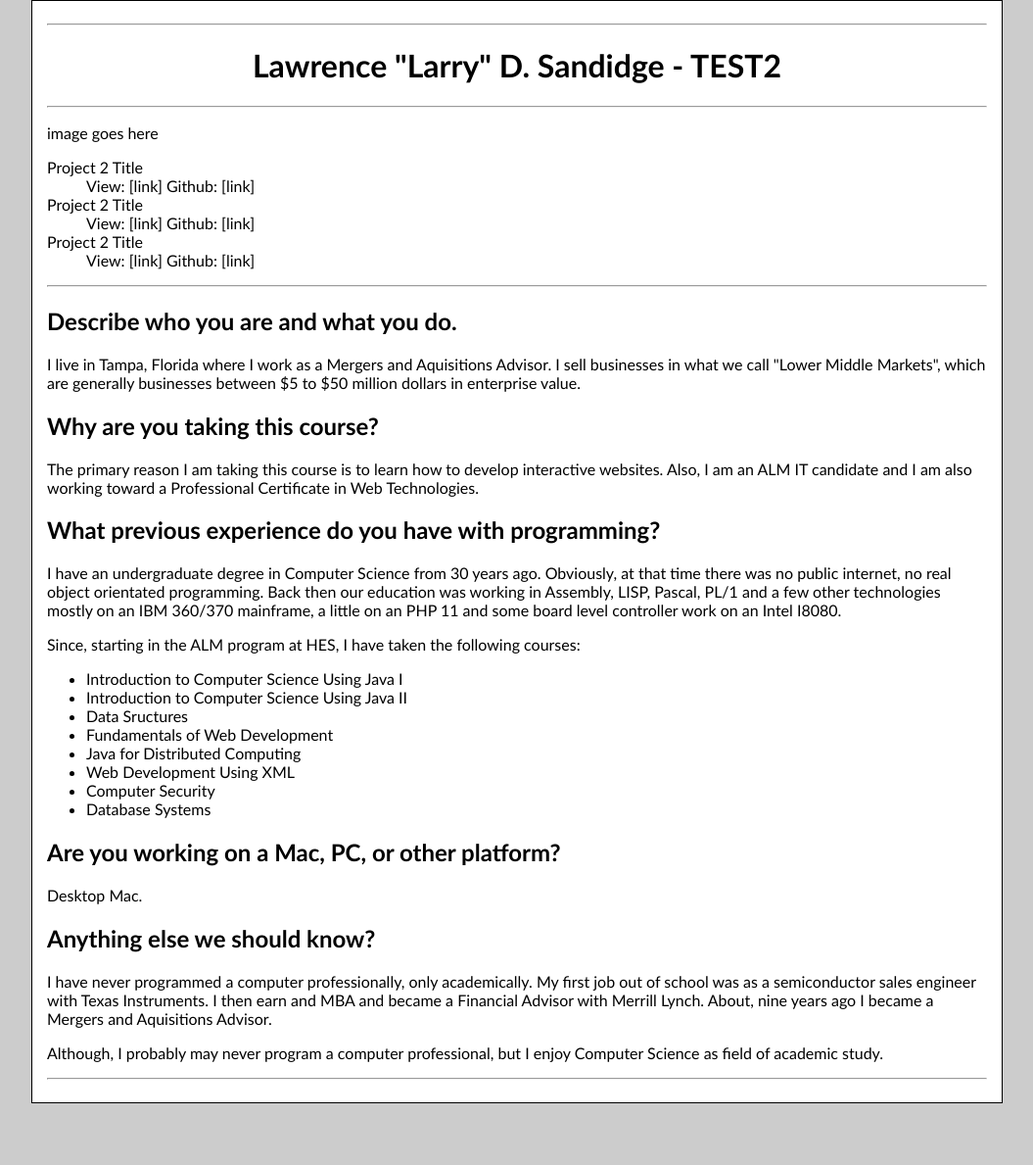
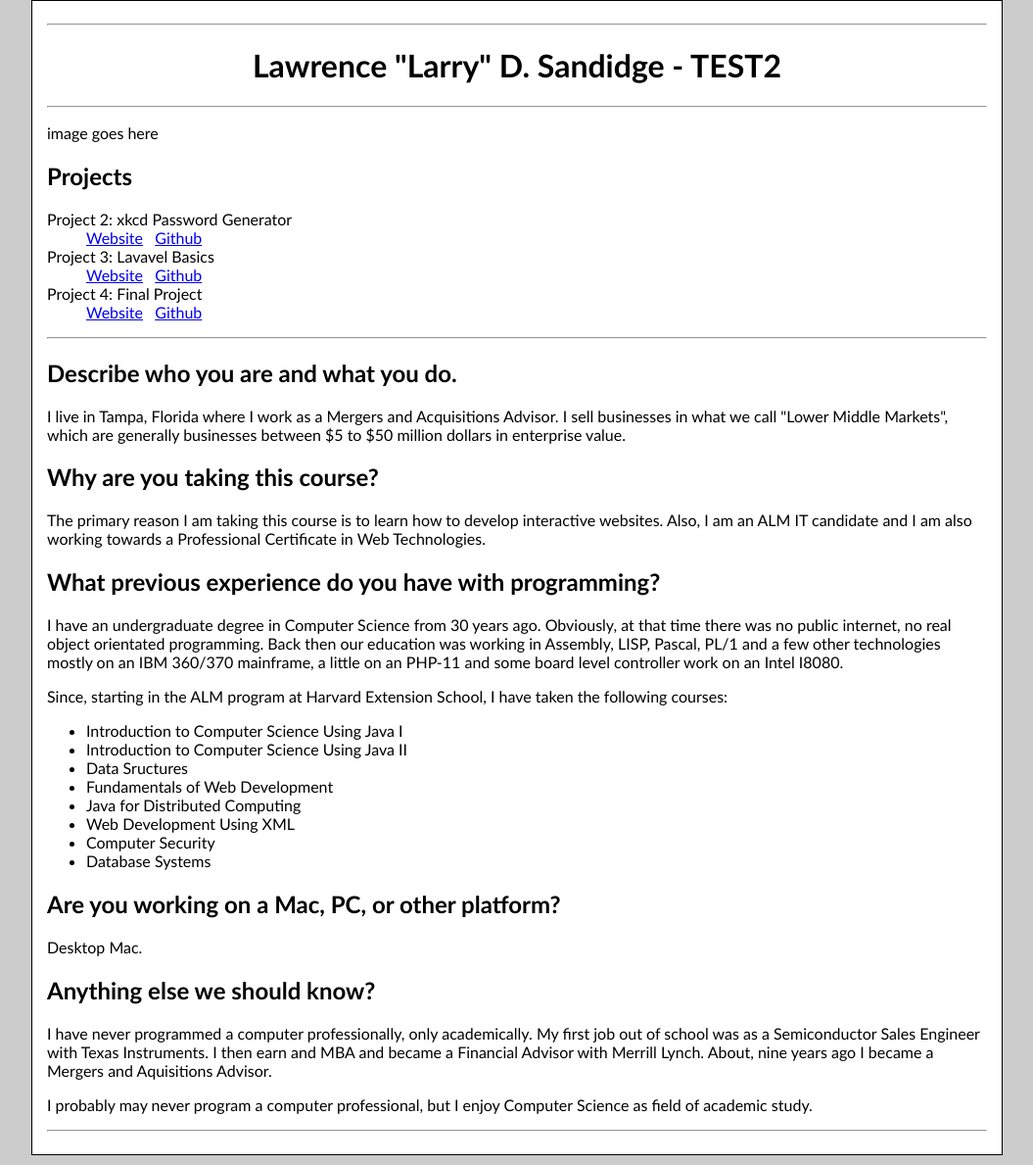
Before and after one commit to Sandman29/P1, a plain HTML site: page index.html in a window 1280 px wide. Shown: the part 10-1199 px from the top of the page at 98% size, without its empty margins (112-1167 px from the left). Before the commit the page ends 1146 px from the top, so only its background shows below. Drawn offline with Linux system fonts and the light colour scheme.

Commit message:
Mostly complete, still need to add my picture

```diff
--- a/index.html
+++ b/index.html
@@ -39,23 +39,30 @@ h1 {
 <h1>Lawrence "Larry" D. Sandidge - TEST2</h1>
 <hr>
 <p>image goes here<p>
+<h2>Projects</h2>
 <dl>
-<dt>Project 2 Title</dt>
-<dd>View: [link] Github: [link]</dd>
-<dt>Project 2 Title</dt>
-<dd>View: [link] Github: [link]</dd>
-<dt>Project 2 Title</dt>
-<dd>View: [link] Github: [link]</dd>
+<dt>Project 2: xkcd Password Generator</dt>
+<dd><a href="http://P2.larrysandidge.com" title="Project 2 website">Website</a>&nbsp;&nbsp;
+<a href="https://github.com/Sandman29/P2" title="Github for Project 2">Github</a>
+</dd>
+
+<dt>Project 3: Lavavel Basics</dt>
+<dd><a href="http://P3.larrysandidge.com" title="Project 3 website">Website</a>&nbsp;&nbsp;
+<a href="https://github.com/Sandman29/P3" title="Github for Project 3">Github </a></dd>
+<dt>Project 4: Final Project</dt>
+
+<dd><a href="http://P4.larrysandidge.com" title="Project 4 website">Website</a>&nbsp;&nbsp;
+<a href="https://github.com/Sandman29/P4" title="Github for Project 4">Github</a></dd>
 </dl>
 <hr>
 <h2>Describe who you are and what you do.</h2>
-<p>I live in Tampa, Florida where I work as a Mergers and Aquisitions Advisor.  I sell businesses in what we call "Lower Middle Markets", which are generally businesses between $5 to $50 million dollars in enterprise value.</p>
+<p>I live in Tampa, Florida where I work as a Mergers and Acquisitions Advisor.  I sell businesses in what we call "Lower Middle Markets", which are generally businesses between $5 to $50 million dollars in enterprise value.</p>
 <h2>Why are you taking this course?</h2>
-<p>The primary reason I am taking this course is to learn how to develop interactive websites.  Also, I am an ALM IT candidate and I am also working toward a Professional Certificate in Web Technologies.</p>
+<p>The primary reason I am taking this course is to learn how to develop interactive websites.  Also, I am an ALM IT candidate and I am also working towards a Professional Certificate in Web Technologies.</p>
 <h2>What previous experience do you have with programming?</h2>
-<p>I have an undergraduate degree in Computer Science from 30 years ago. Obviously, at that time there was no public internet, no real object orientated programming.  Back then our education was working in Assembly, LISP, Pascal, PL/1 and a few other technologies mostly on an IBM 360/370 mainframe, a little on an PHP 11 and some board level controller work on an Intel I8080.
+<p>I have an undergraduate degree in Computer Science from 30 years ago. Obviously, at that time there was no public internet, no real object orientated programming.  Back then our education was working in Assembly, LISP, Pascal, PL/1 and a few other technologies mostly on an IBM 360/370 mainframe, a little on an PHP-11 and some board level controller work on an Intel I8080.
 </p>
-<p>Since, starting in the ALM program at HES, I have taken the following courses:</p>
+<p>Since, starting in the ALM program at Harvard Extension School, I have taken the following courses:</p>
 <ul>
 <li>Introduction to Computer Science Using Java I</li>
 <li>Introduction to Computer Science Using Java II</li>
@@ -69,8 +76,8 @@ h1 {
 <h2>Are you working on a Mac, PC, or other platform?</h2>
 <p>Desktop Mac.</p>
 <h2>Anything else we should know?</h2>
-<p>I have never programmed a computer professionally, only academically. My first job out of school was as a semiconductor sales engineer with Texas Instruments. I then earn and MBA and became a Financial Advisor with Merrill Lynch. About, nine years ago I became a Mergers and Aquisitions Advisor.</p>
-<p>Although, I probably may never program a computer professional, but I enjoy Computer Science as field of academic study.</p>
+<p>I have never programmed a computer professionally, only academically. My first job out of school was as a Semiconductor Sales Engineer with Texas Instruments. I then earn and MBA and became a Financial Advisor with Merrill Lynch. About, nine years ago I became a Mergers and Aquisitions Advisor.</p>
+<p>I probably may never program a computer professional, but I enjoy Computer Science as field of academic study.</p>
 <hr>
 </div>
 </body>
```
